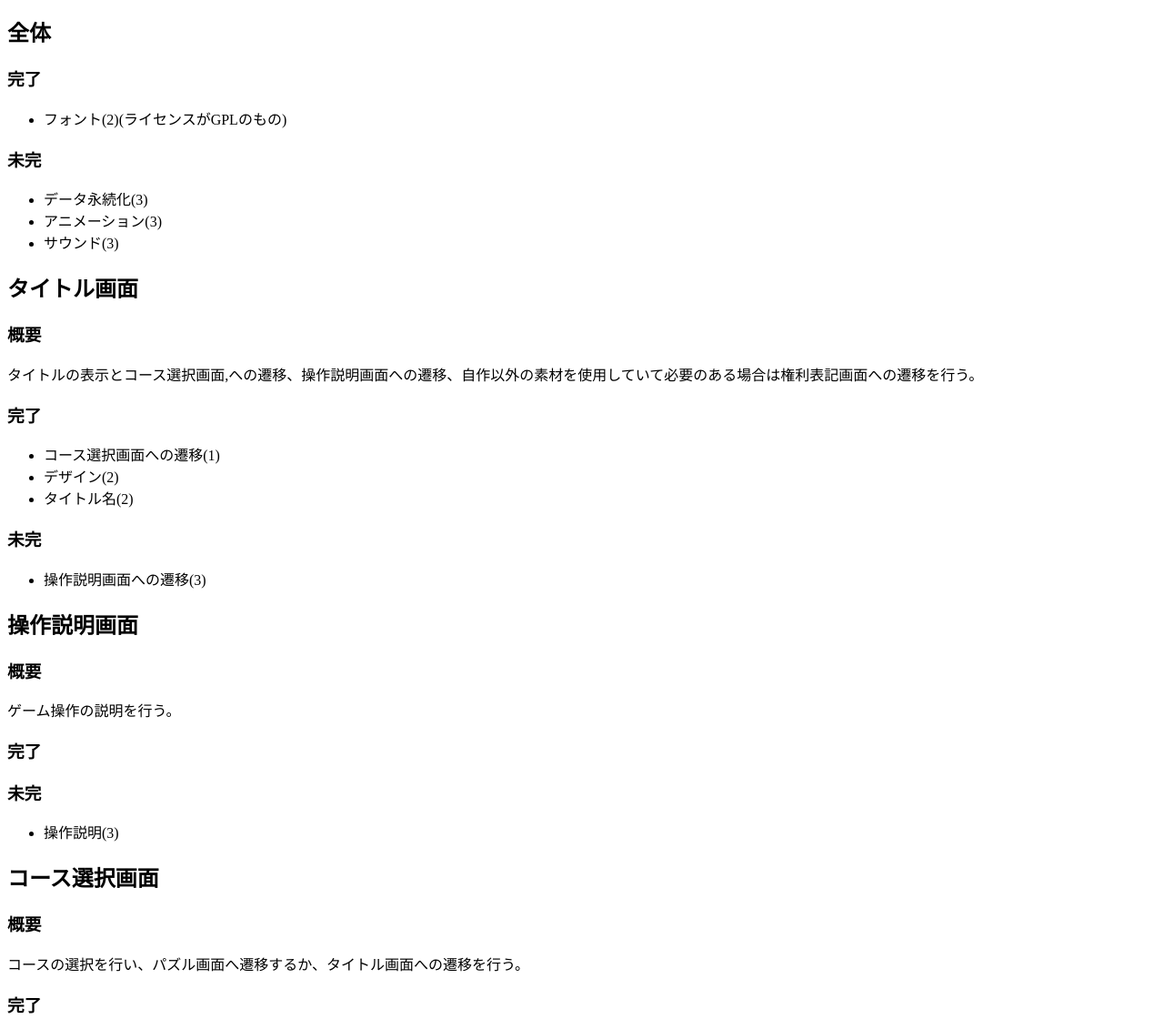
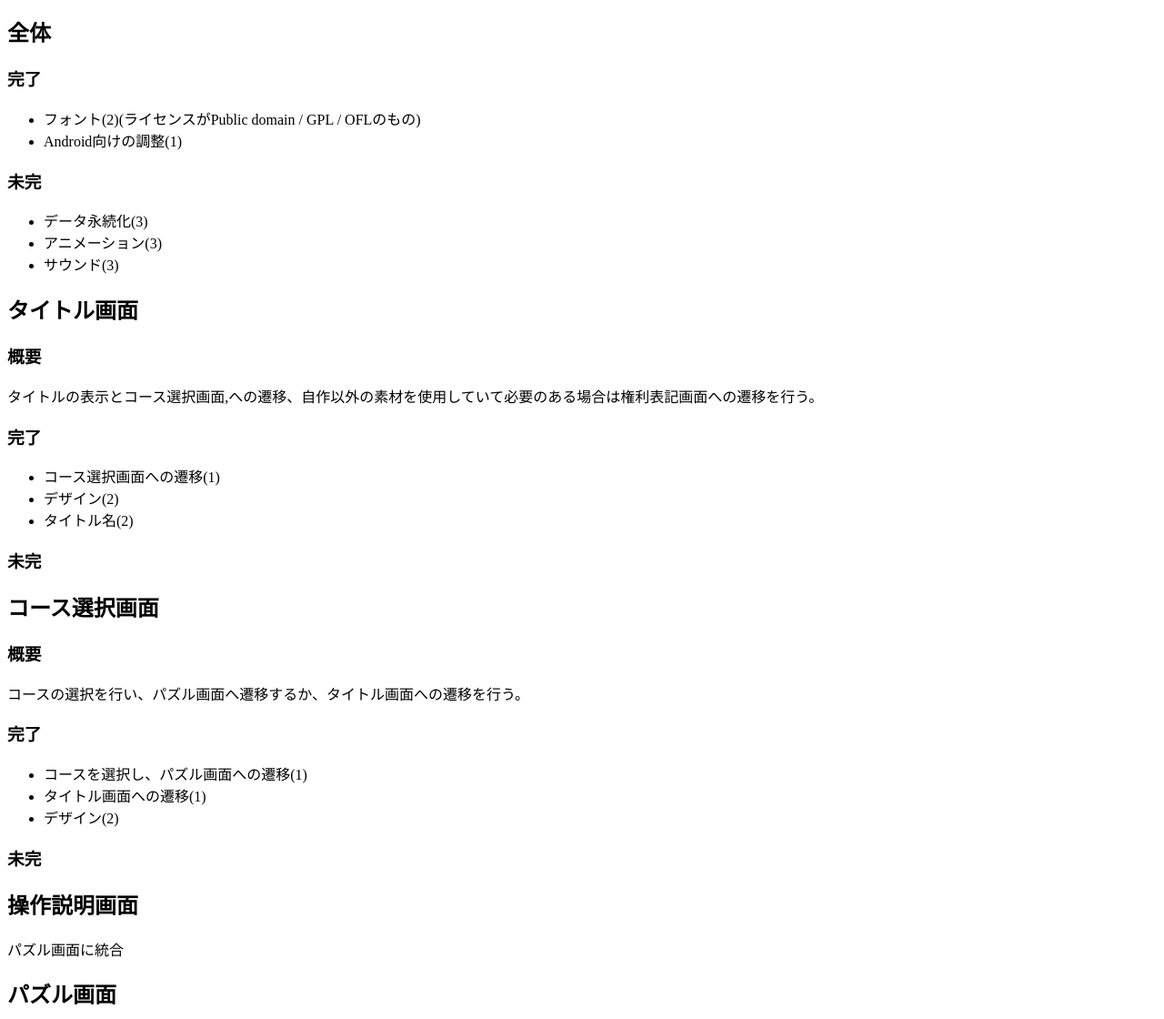
Before and after one commit to otomo-one/dev-list, a plain HTML site: page index.html in a window 1280 px wide. Shown: the part 245-1365 px from the top of the page at 91% size. Drawn offline with Linux system fonts and the light colour scheme.

Commit message:
ライセンス再確認

```diff
--- a/index.html
+++ b/index.html
@@ -15,7 +15,8 @@
 <h3>完了</h3>
 
 <ul>
-<li>フォント(2)(ライセンスがGPLのもの)</li>
+<li>フォント(2)(ライセンスがPublic domain / GPL / OFLのもの)</li>
+<li>Android向けの調整(1)</li>
 </ul>
 
 <h3>未完</h3>
@@ -30,7 +31,7 @@
 
 <h3>概要</h3>
 
-<p>タイトルの表示とコース選択画面,への遷移、操作説明画面への遷移、自作以外の素材を使用していて必要のある場合は権利表記画面への遷移を行う。</p>
+<p>タイトルの表示とコース選択画面,への遷移、自作以外の素材を使用していて必要のある場合は権利表記画面への遷移を行う。</p>
 
 <h3>完了</h3>
 
@@ -41,24 +42,6 @@
 </ul>
 
 <h3>未完</h3>
-
-<ul>
-<li>操作説明画面への遷移(3)</li>
-</ul>
-
-<h2>操作説明画面</h2>
-
-<h3>概要</h3>
-
-<p>ゲーム操作の説明を行う。</p>
-
-<h3>完了</h3>
-
-<h3>未完</h3>
-
-<ul>
-<li>操作説明(3)</li>
-</ul>
 
 <h2>コース選択画面</h2>
 
@@ -75,6 +58,10 @@
 </ul>
 
 <h3>未完</h3>
+
+<h2>操作説明画面</h2>
+
+<p>パズル画面に統合</p>
 
 <h2>パズル画面</h2>
 
@@ -96,14 +83,15 @@
 <li>タイル{右折・左折}(1)</li>
 <li>タイル{反転}(1)</li>
 <li>クリアの表記(2)</li>
+<li>簡単な操作説明テキスト表示(2)</li>
+<li>ボタン{次のコースへの遷移}(2)</li>
 </ul>
 
 <h3>未完</h3>
 
 <ul>
-<li>コースデータ(1)</li>
-<li>タイル画像(1)</li>
-<li>ボタン{次のコースへの遷移}(2)</li>
+<li>コースデータ(2～3)</li>
+<li>タイル画像(2～3)</li>
 </ul>
 
 <h2>クリア画面</h2>
```
Also changed, not shown: 1 other file.
